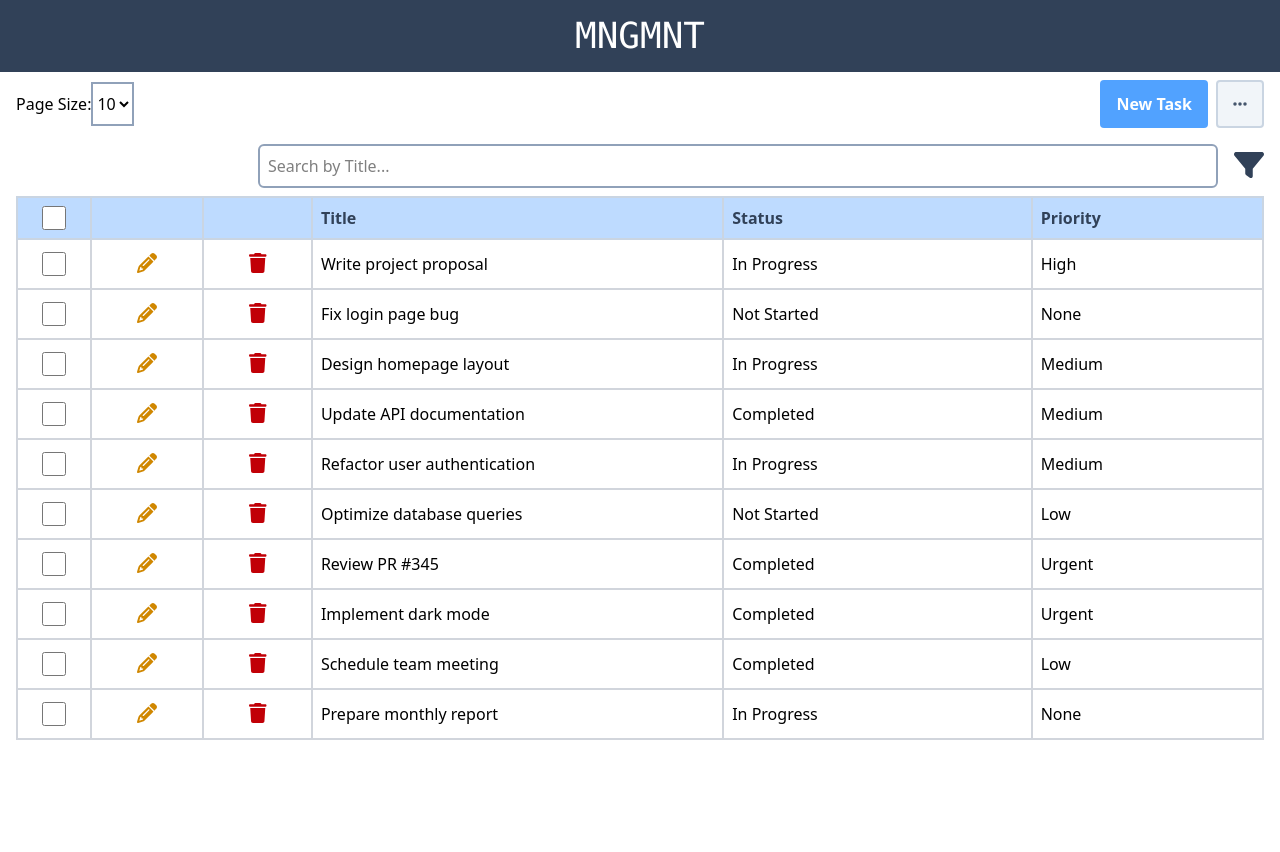
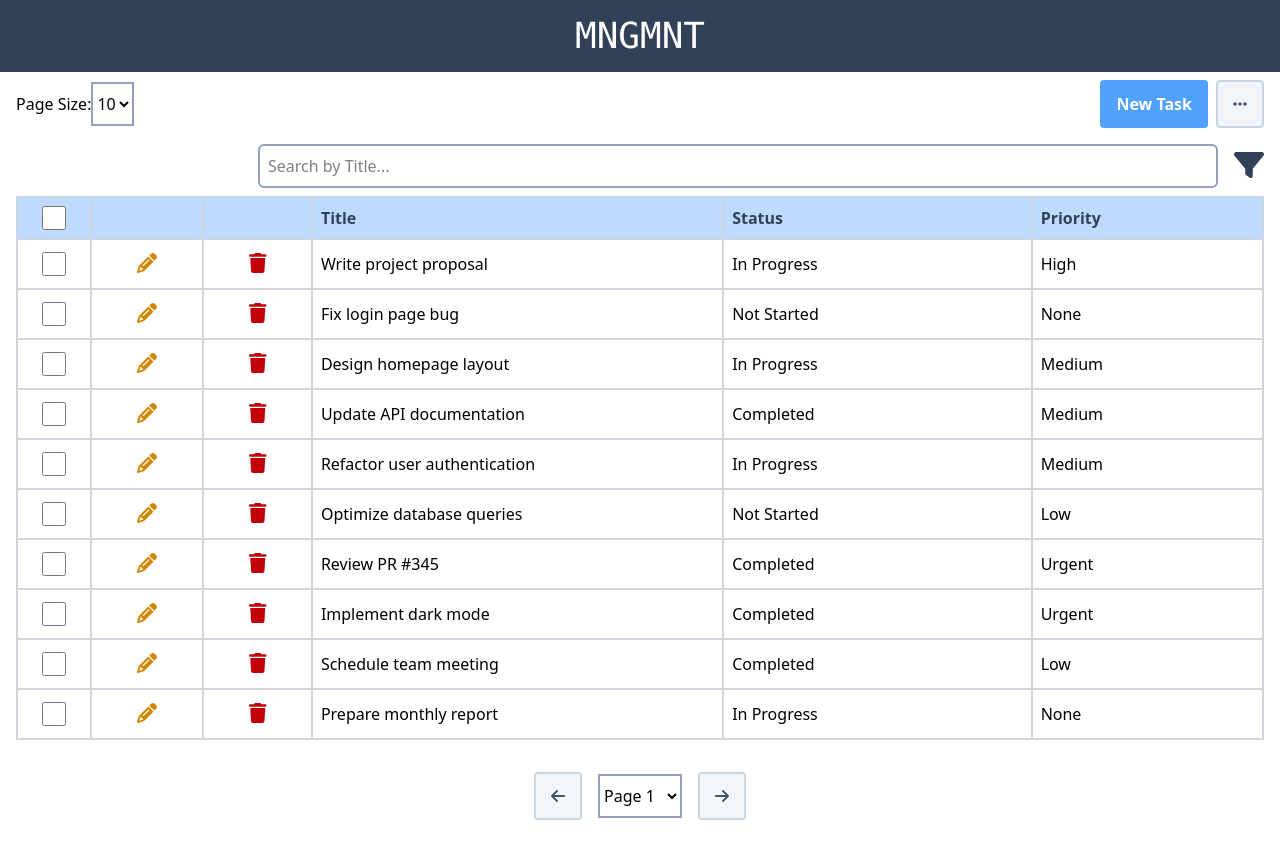
Before and after one commit to suzuhe481/mngmnt-tasks-app, a React (Vite) app: page / in a window 1280 px wide. Before the commit the page ends 800 px from the top, so only its background shows below. Built offline with nearby package versions, Linux system fonts and the light colour scheme.

Commit message:
Import Pagination component

```diff
--- a/src/App.tsx
+++ b/src/App.tsx
@@ -2,6 +2,7 @@ import { Header } from "./components/Header/Header";
 import { Actions } from "./components/Actions/Actions";
 import { Search } from "./components/Search/Search";
 import { TasksTable } from "./components/TasksTable/TasksTable";
+import { Pagination } from "./components/PaginationControls/Pagination";
 
 function App() {
   return (
@@ -10,6 +11,7 @@ function App() {
       <Actions />
       <Search />
       <TasksTable />
+      <Pagination />
     </div>
   );
 }
```
